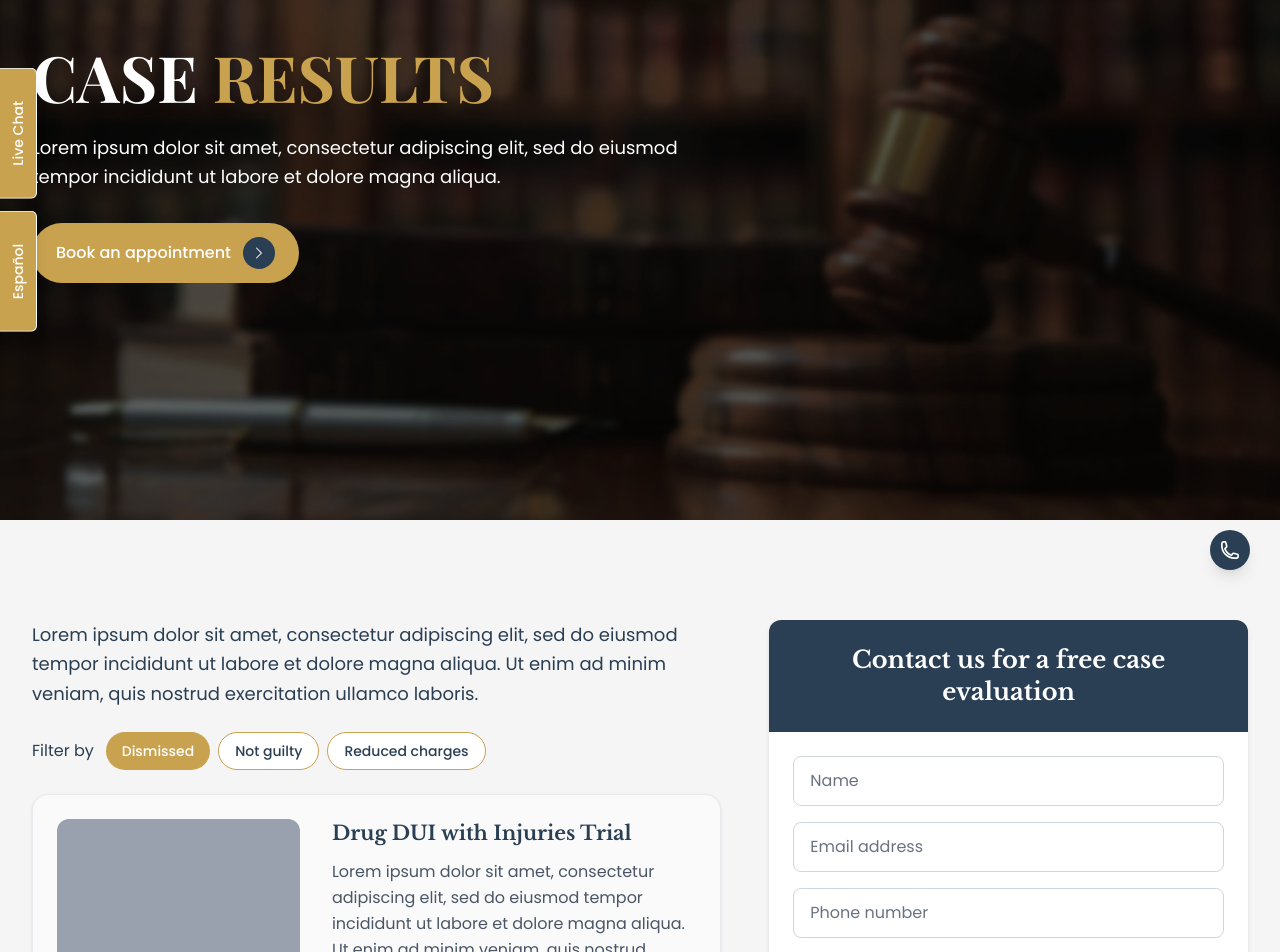
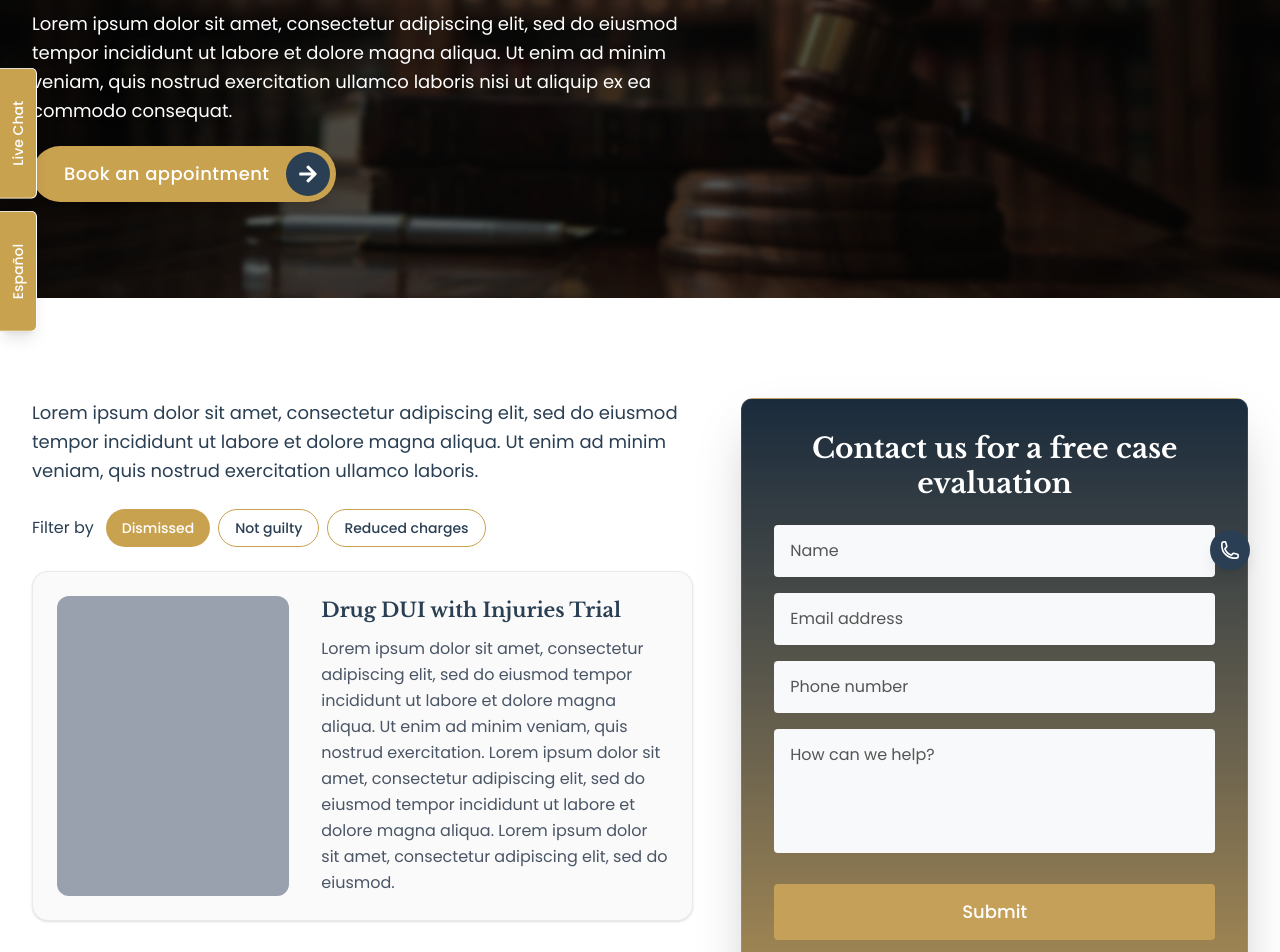
Before and after one commit to Abdullah-Software-Engineer/sexner-hatch, a Next.js app: page /results in a window 1280 px wide. Shown: the part 200-1152 px from the top of the page. Built offline with nearby package versions, Linux system fonts and the light colour scheme.

Commit message:
refactored CaseResultsWithForm and ResultHero components for improved layout and styling, including updated background colors, responsive design adjustments, and enhanced form elements for better user experience

```diff
--- a/app/sections/Result/CaseResultsWithForm.tsx
+++ b/app/sections/Result/CaseResultsWithForm.tsx
@@ -53,11 +53,11 @@ export default function CaseResultsWithForm() {
   }
 
   return (
-    <Section className="bg-[#F5F5F5]">
+    <Section className="bg-white">
       <Container>
-        <div className="grid grid-cols-1 lg:grid-cols-12 gap-10 lg:gap-12 items-start">
+        <div className="flex flex-col lg:flex-row lg:items-start gap-10 lg:gap-12">
           {/* Left: Intro + Filters + Result Cards */}
-          <div className="lg:col-span-7 space-y-6">
+          <div className="flex-1 lg:w-[58.33%] space-y-6 min-w-0">
             <p className="font-poppins text-primary text-base md:text-lg leading-relaxed">
               Lorem ipsum dolor sit amet, consectetur adipiscing elit, sed do
               eiusmod tempor incididunt ut labore et dolore magna aliqua. Ut
@@ -125,21 +125,19 @@ export default function CaseResultsWithForm() {
             </div>
           </div>
 
-          {/* Right: Contact Form */}
-          <div className="lg:col-span-5">
-            <div className="rounded-xl overflow-hidden shadow-md">
-              <div className="bg-primary py-6 px-6 text-center">
-                <h2 className="font-libre font-semibold text-white text-xl md:text-2xl">
+          {/* Right: Contact Form - Sticky Sidebar */}
+          <aside className="w-full lg:w-[41.67%] lg:flex-shrink-0 lg:sticky lg:top-32 lg:self-start" style={{ position: '-webkit-sticky' } as any}>
+              <div className="bg-gradient-to-b from-[#1a2b3c] to-[#b89553] p-8 rounded-xl shadow-2xl border border-white/10">
+                <h3 className="font-libre text-white text-[28px] text-center mb-6 leading-tight">
                   Contact us for a free case evaluation
-                </h2>
-              </div>
-              <form onSubmit={handleSubmit} className="bg-white p-6 space-y-4">
+                </h3>
+                <form onSubmit={handleSubmit} className="space-y-4">
                   <input
                     type="text"
                     name="name"
                     placeholder="Name"
                     required
-                  className="w-full px-4 py-3 rounded-lg bg-white text-primary placeholder:text-gray-500 border border-gray-300 focus:ring-2 focus:ring-secondary focus:border-secondary outline-none transition-shadow"
+                    className="w-full bg-[#f8f9fa] border-0 rounded px-4 py-3.5 text-primary placeholder:text-[#555] focus:ring-2 focus:ring-secondary outline-none transition-shadow"
                     disabled={status === 'submitting'}
                   />
                   <input
@@ -147,7 +145,7 @@ export default function CaseResultsWithForm() {
                     name="email"
                     placeholder="Email address"
                     required
-                  className="w-full px-4 py-3 rounded-lg bg-white text-primary placeholder:text-gray-500 border border-gray-300 focus:ring-2 focus:ring-secondary focus:border-secondary outline-none transition-shadow"
+                    className="w-full bg-[#f8f9fa] border-0 rounded px-4 py-3.5 text-primary placeholder:text-[#555] focus:ring-2 focus:ring-secondary outline-none transition-shadow"
                     disabled={status === 'submitting'}
                   />
                   <input
@@ -155,7 +153,7 @@ export default function CaseResultsWithForm() {
                     name="phone"
                     placeholder="Phone number"
                     required
-                  className="w-full px-4 py-3 rounded-lg bg-white text-primary placeholder:text-gray-500 border border-gray-300 focus:ring-2 focus:ring-secondary focus:border-secondary outline-none transition-shadow"
+                    className="w-full bg-[#f8f9fa] border-0 rounded px-4 py-3.5 text-primary placeholder:text-[#555] focus:ring-2 focus:ring-secondary outline-none transition-shadow"
                     disabled={status === 'submitting'}
                   />
                   <textarea
@@ -163,26 +161,22 @@ export default function CaseResultsWithForm() {
                     placeholder="How can we help?"
                     rows={4}
                     required
-                  className="w-full px-4 py-3 rounded-lg bg-white text-primary placeholder:text-gray-500 border border-gray-300 focus:ring-2 focus:ring-secondary focus:border-secondary outline-none transition-shadow resize-y min-h-[100px]"
+                    className="w-full bg-[#f8f9fa] border-0 rounded px-4 py-3.5 text-primary placeholder:text-[#555] focus:ring-2 focus:ring-secondary outline-none resize-none"
                     disabled={status === 'submitting'}
                   />
                   <button
                     type="submit"
                     disabled={status === 'submitting'}
-                  className="w-full py-3.5 rounded-lg bg-secondary text-white font-poppins font-semibold hover:bg-secondary/90 disabled:opacity-70 transition-opacity"
+                    className="w-full bg-[#c5a059] text-white font-medium text-lg py-3.5 rounded hover:bg-[#b89553] transition-colors mt-2 disabled:opacity-70"
                   >
                     {status === 'submitting' ? 'Submitting...' : 'Submit'}
                   </button>
+                  <p className="text-white/80 text-[11px] leading-relaxed text-center mt-4">
+                    By clicking Submit you consent to receiving SMS messages. Message &amp; data rates may apply. Message frequency may vary. Reply Help for assistance. Reply Stop to opt-out.
+                  </p>
                 </form>
-              <div className="bg-secondary/90 px-6 py-4">
-                <p className="text-white text-xs leading-relaxed">
-                  By clicking Submit you consent to receiving SMS messages.
-                  Message &amp; data rates may apply. Message frequency may vary.
-                  Reply Help for assistance. Reply Stop to opt-out.
-                </p>
               </div>
-            </div>
-          </div>
+          </aside>
         </div>
       </Container>
     </Section>
--- a/app/sections/Result/ResultHero.tsx
+++ b/app/sections/Result/ResultHero.tsx
@@ -2,11 +2,12 @@
 
 import Image from 'next/image'
 import Link from 'next/link'
+import { FaArrowRight } from 'react-icons/fa'
 import Container from '../../components/ui/Container'
 
 export default function ResultHero() {
   return (
-    <section className="relative min-h-[85vh] md:min-h-[90vh] overflow-hidden flex items-center">
+    <section className="relative min-h-[50vh] md:min-h-[60vh] overflow-hidden flex items-center">
       {/* Background */}
       <div className="absolute inset-0 z-0">
         <Image
@@ -24,38 +25,30 @@ export default function ResultHero() {
       <div className="relative z-10 w-full py-16 md:py-24">
         <Container>
           <div className="max-w-2xl">
-            <h1 className="font-playfair font-bold text-white text-[36px] leading-tight uppercase sm:text-[42px] md:text-[52px] lg:text-[58px] xl:text-[64px] drop-shadow-lg">
+            <h1
+              className="font-playfair font-medium text-white text-[42px] leading-tight sm:text-[56px] md:text-[64px] lg:text-[74px] mb-5"
+              style={{ textShadow: '0 4px 20px rgba(0, 0, 0, 0.8), 0 2px 10px rgba(0, 0, 0, 0.6)' }}
+            >
               CASE{' '}
-              <span className="text-secondary">RESULTS</span>
+              <span className="text-secondary" style={{ fontFamily: 'var(--font-playfair), serif' }}>RESULTS</span>
             </h1>
-            <p className="font-poppins text-white text-base md:text-lg leading-relaxed mt-4 mb-8">
-              Lorem ipsum dolor sit amet, consectetur adipiscing elit, sed do
-              eiusmod tempor incididunt ut labore et dolore magna aliqua.
-            </p>
-            <Link
-              href="/contact"
-              className="inline-flex items-center gap-3 px-6 py-3.5 rounded-full bg-secondary text-white font-poppins font-medium hover:bg-secondary/90 transition-colors w-fit"
-              aria-label="Book an appointment"
-            >
-              Book an appointment
-              <span
-                className="flex items-center justify-center w-8 h-8 rounded-full bg-primary text-white shrink-0"
-                aria-hidden="true"
-              >
-                <svg
-                  xmlns="http://www.w3.org/2000/svg"
-                  viewBox="0 0 24 24"
-                  fill="currentColor"
-                  className="w-4 h-4"
+            <div className="flex flex-col gap-5">
+              <p className="font-poppins text-white text-base md:text-lg leading-relaxed drop-shadow-md text-left">
+                Lorem ipsum dolor sit amet, consectetur adipiscing elit, sed do eiusmod tempor incididunt ut labore et dolore magna aliqua. Ut enim ad minim veniam, quis nostrud exercitation ullamco laboris nisi ut aliquip ex ea commodo consequat.
+              </p>
+              <div className="flex justify-start">
+                <Link
+                  href="/contact"
+                  className="inline-flex items-center gap-4 pl-8 pr-1.5 py-1.5 rounded-full bg-secondary text-white font-medium hover:bg-secondary/90 transition-colors w-fit shadow-lg group h-14"
+                  aria-label="Book an appointment"
                 >
-                  <path
-                    fillRule="evenodd"
-                    d="M16.28 11.47a.75.75 0 010 1.06l-7.5 7.5a.75.75 0 01-1.06-1.06L14.69 12 7.72 5.03a.75.75 0 011.06-1.06l7.5 7.5z"
-                    clipRule="evenodd"
-                  />
-                </svg>
-              </span>
-            </Link>
+                  <span className="text-lg font-medium tracking-wide">Book an appointment</span>
+                  <div className="flex items-center justify-center w-11 h-11 rounded-full bg-primary text-white shrink-0 group-hover:translate-x-1 transition-transform">
+                    <FaArrowRight className="w-5 h-5" />
+                  </div>
+                </Link>
+              </div>
+            </div>
           </div>
         </Container>
       </div>
```
Lines whose indentation alone changed are shown as unchanged.
